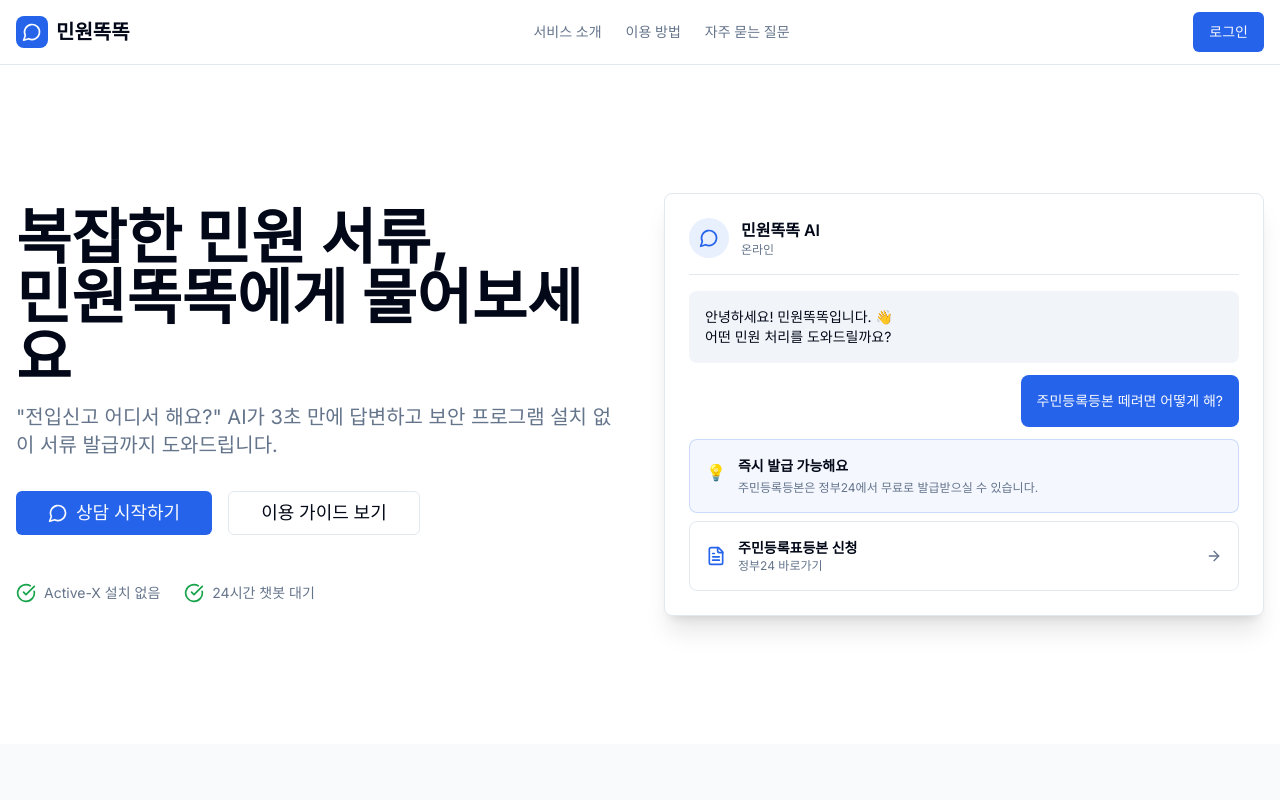
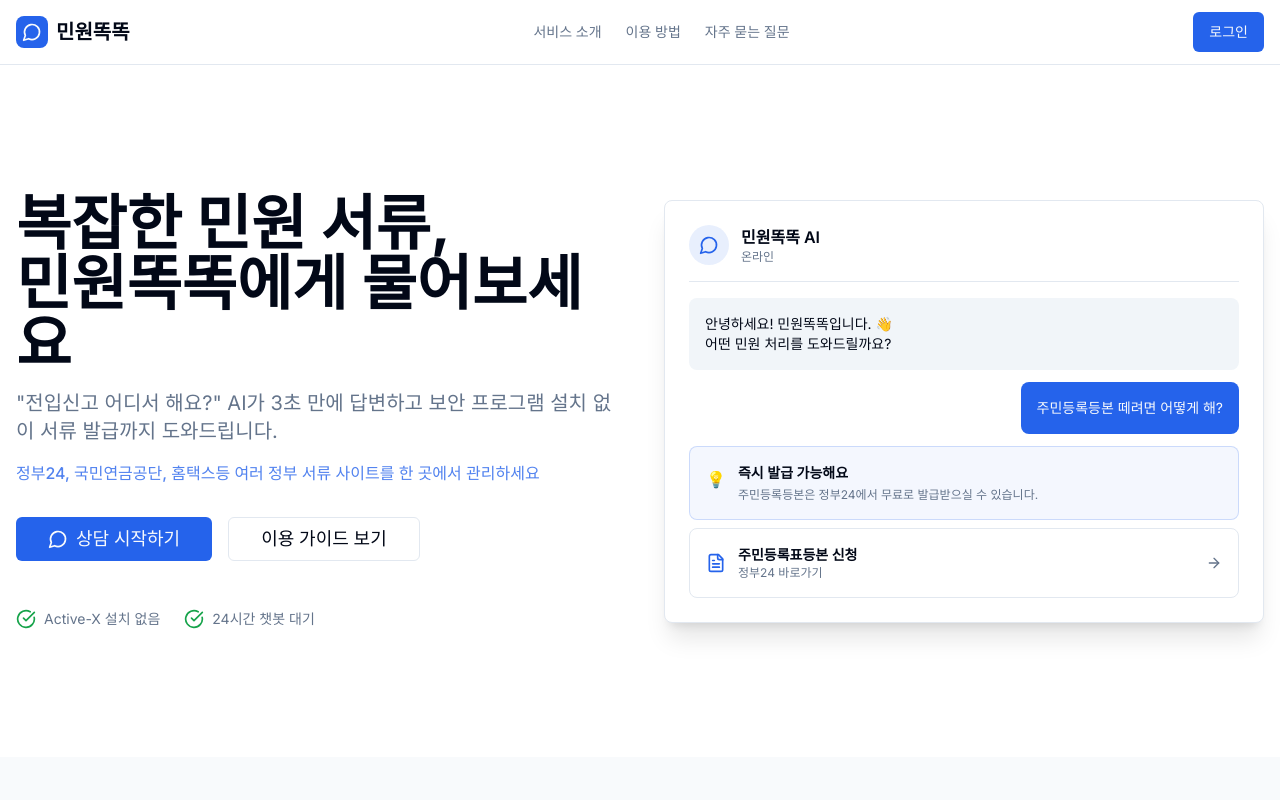
Before and after one commit to kimsoonil/MinwonTalk, a Next.js app: page / in a window 1280 px wide. Shown: the top 800 px of the page. Built offline with nearby package versions, Linux system fonts and the light colour scheme.

Commit message:
텍스트 추가

```diff
--- a/app/_components/HeroSection.tsx
+++ b/app/_components/HeroSection.tsx
@@ -1,9 +1,6 @@
 import Link from 'next/link';
 import { Button } from '@/shared/ui/button';
-import {
-  Card,
-  CardContent,
-} from '@/shared/ui/card';
+import { Card, CardContent } from '@/shared/ui/card';
 import { MessageCircle, CheckCircle, FileText, ArrowRight } from 'lucide-react';
 
 /**
@@ -23,6 +20,10 @@ export function HeroSection() {
             <p className="text-lg md:text-xl text-muted-foreground">
               &quot;전입신고 어디서 해요?&quot; AI가 3초 만에 답변하고 보안
               프로그램 설치 없이 서류 발급까지 도와드립니다.
+            </p>
+            <p className="text-sm md:text-base text-primary/80 font-medium">
+              정부24, 국민연금공단, 홈택스등 여러 정부 서류 사이트를 한 곳에서
+              관리하세요
             </p>
           </div>
 
@@ -81,9 +82,7 @@ export function HeroSection() {
 
                 <div className="flex justify-end">
                   <div className="bg-primary text-primary-foreground rounded-lg p-4 max-w-[80%]">
-                    <p className="text-sm">
-                      주민등록등본 떼려면 어떻게 해?
-                    </p>
+                    <p className="text-sm">주민등록등본 떼려면 어떻게 해?</p>
                   </div>
                 </div>
 
```
